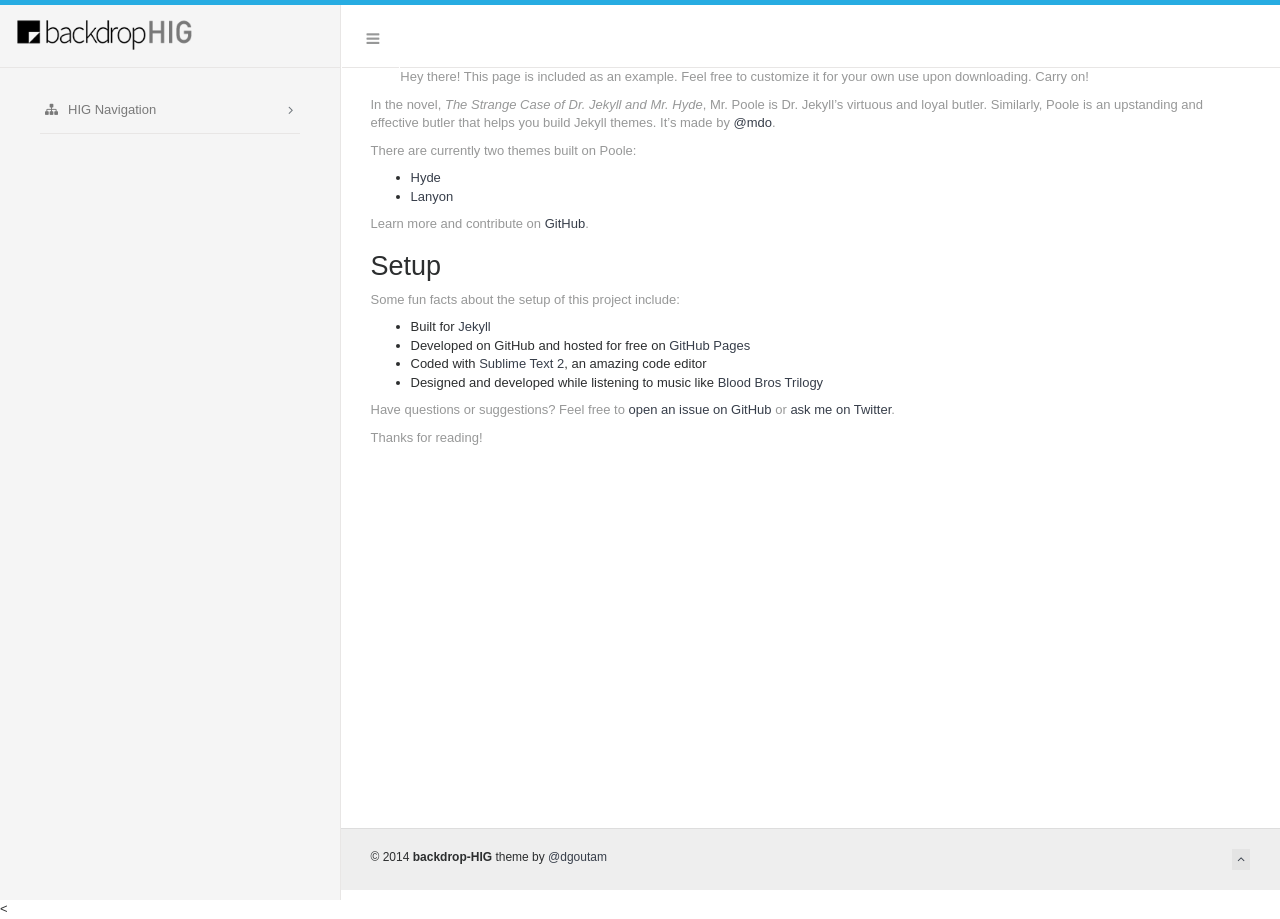
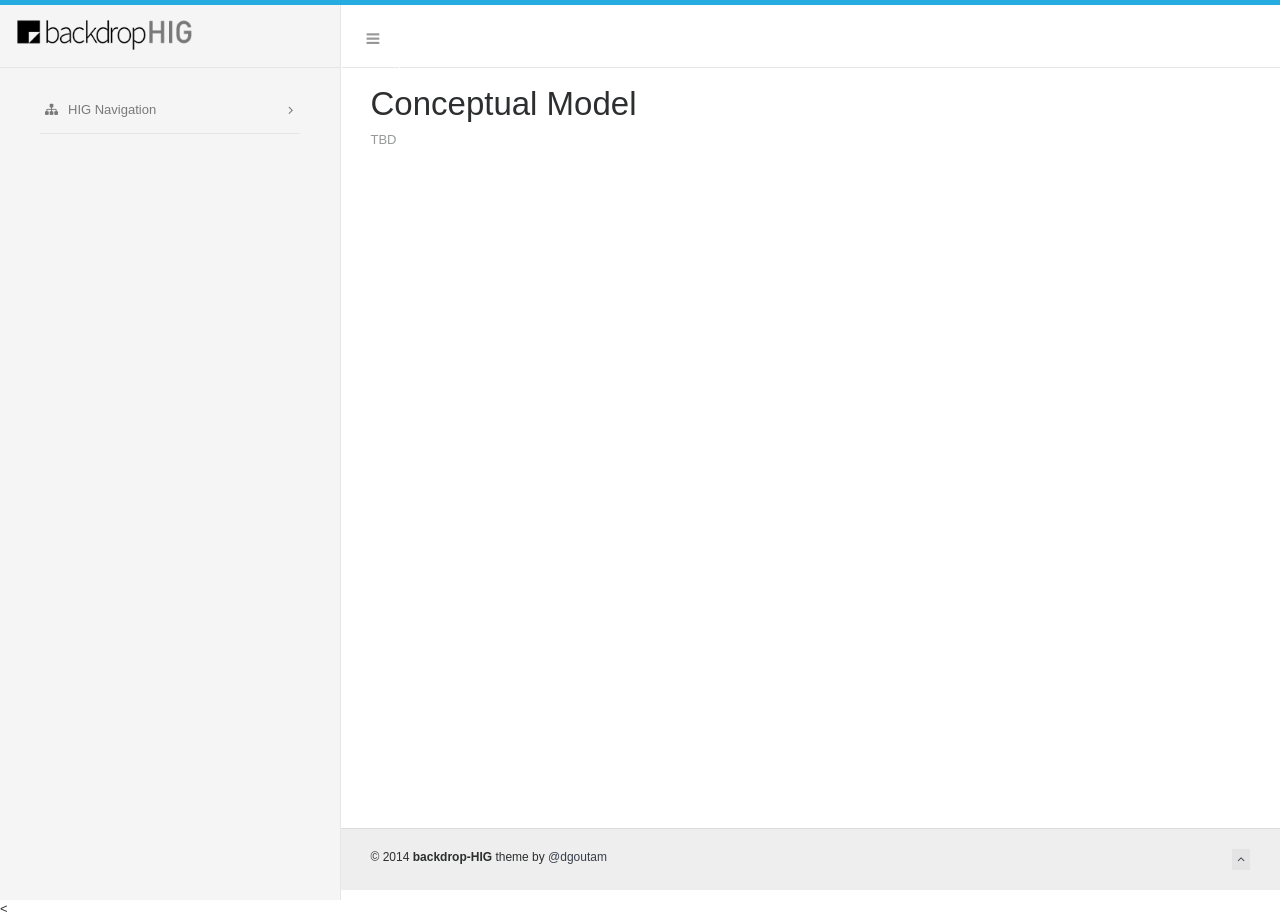
Before and after one commit to dgoutam/backdrop-hig, a Jekyll site: the page built from essentials/conceptual-model.md, in a window 1280 px wide. Built offline with Jekyll 4.4.1, drawn with Linux system fonts in a browser that asks for light colours.

Commit message:
Updated contents

```diff
--- a/essentials/conceptual-model.md
+++ b/essentials/conceptual-model.md
@@ -8,28 +8,6 @@
 group: essentials
 ---
 
-<p class="message">
-  Hey there! This page is included as an example. Feel free to customize it for your own use upon downloading. Carry on!
-</p>
+# Conceptual Model
 
-In the novel, *The Strange Case of Dr. Jekyll and Mr. Hyde*, Mr. Poole is Dr. Jekyll's virtuous and loyal butler. Similarly, Poole is an upstanding and effective butler that helps you build Jekyll themes. It's made by [@mdo](https://twitter.com/mdo).
-
-There are currently two themes built on Poole:
-
-* [Hyde](http://hyde.getpoole.com)
-* [Lanyon](http://lanyon.getpoole.com)
-
-Learn more and contribute on [GitHub](https://github.com/poole).
-
-## Setup
-
-Some fun facts about the setup of this project include:
-
-* Built for [Jekyll](http://jekyllrb.com)
-* Developed on GitHub and hosted for free on [GitHub Pages](https://pages.github.com)
-* Coded with [Sublime Text 2](http://sublimetext.com), an amazing code editor
-* Designed and developed while listening to music like [Blood Bros Trilogy](https://soundcloud.com/maddecent/sets/blood-bros-series)
-
-Have questions or suggestions? Feel free to [open an issue on GitHub](https://github.com/poole/poole/issues/new) or [ask me on Twitter](https://twitter.com/mdo).
-
-Thanks for reading!
+TBD
```
Also changed, not shown: interface-elements/index.md (+4 -26 lines), interface-elements/quick-start.md (deleted, +0 -35 lines).
